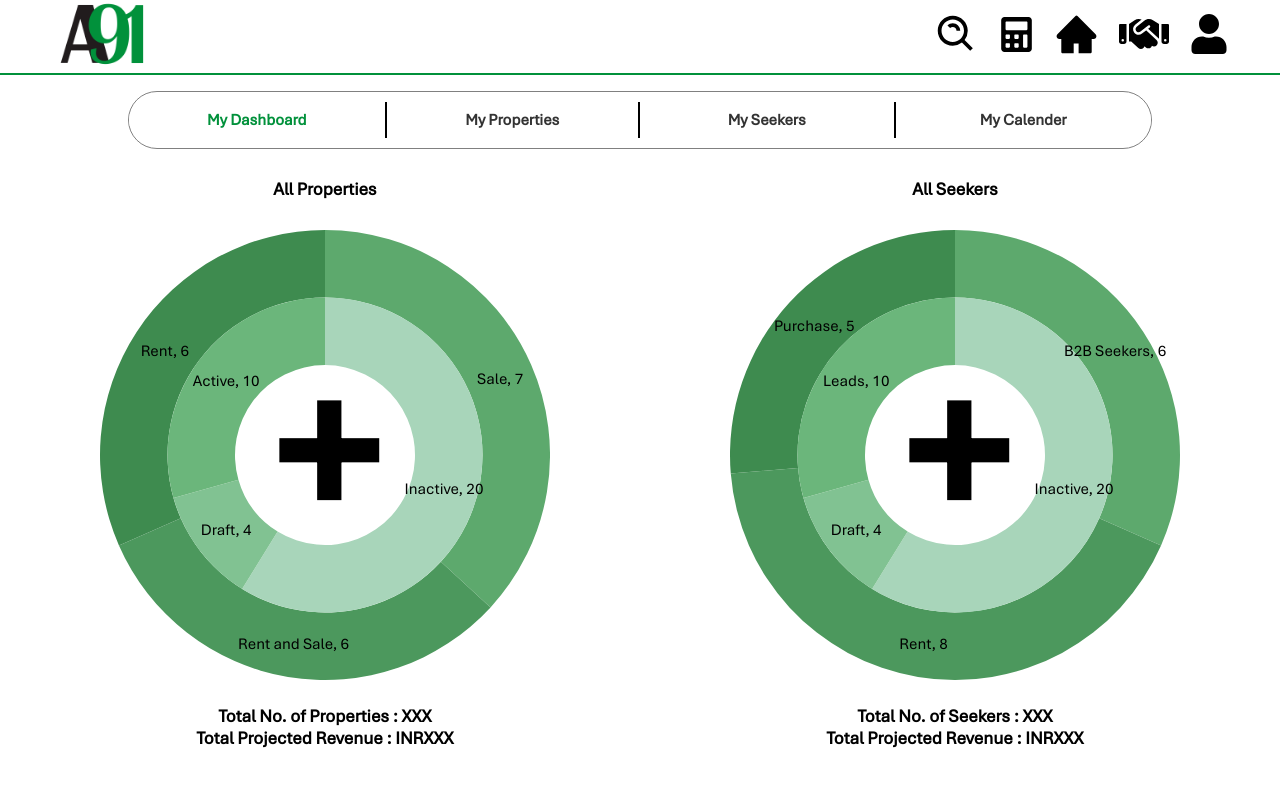
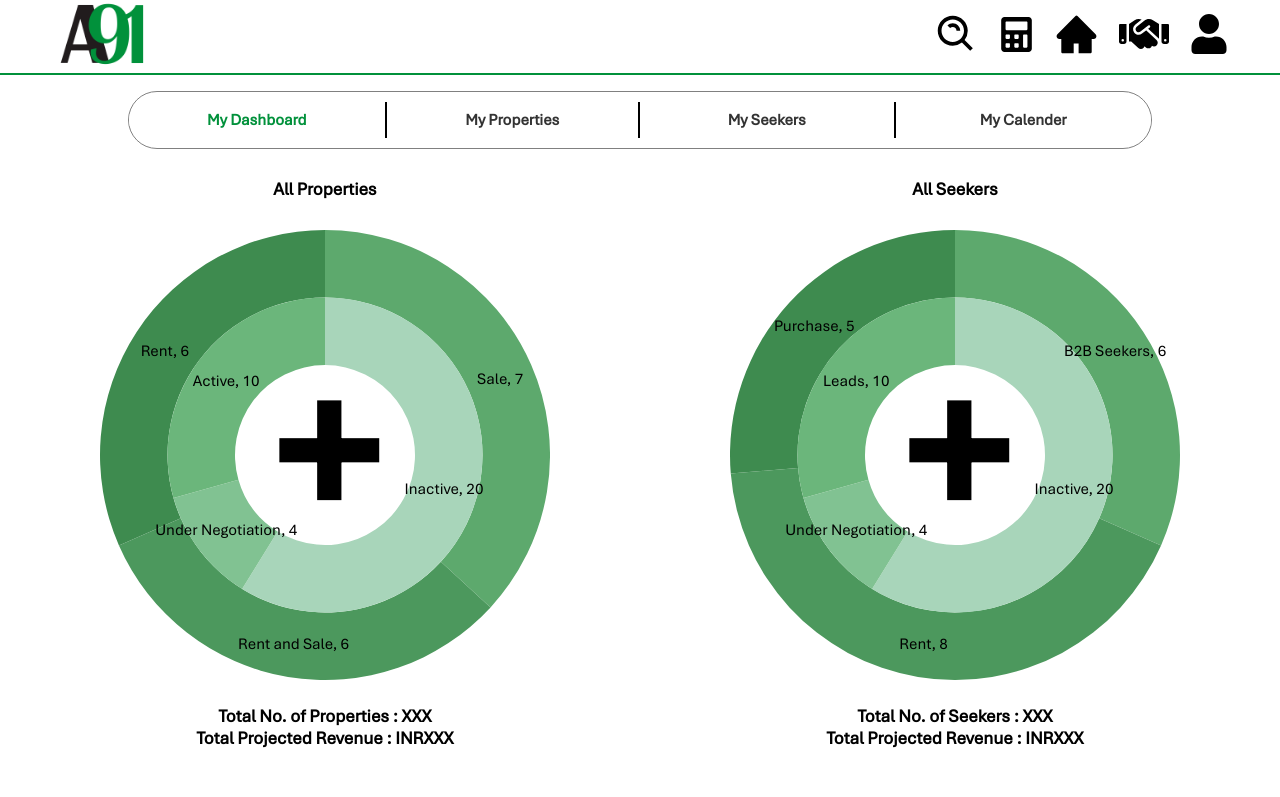
Before and after one commit to rakeshrauniyar12/A91, a React (Create React App) app in the folder a91/: page /dashboard in a window 1280 px wide. Shown: the top 797 px of the page. Built offline with nearby package versions, Linux system fonts and the light colour scheme.

Commit message:
search icon alignment fix

```diff
--- a/a91/src/Component/MyDashboard.js
+++ b/a91/src/Component/MyDashboard.js
@@ -103,7 +103,7 @@ const MyDashboard = () => {
     const propertiesData = {
         inner: [
           { label: "Inactive", value: 20 },
-          { label: "Draft", value: 4 },
+          { label: "Under Negotiation", value: 4 },
           { label: "Active", value: 10 },
         ],
         outer: [
@@ -117,7 +117,7 @@ const MyDashboard = () => {
       const seekersData = {
         inner: [
           { label: "Inactive", value: 20 },
-          { label: "Draft", value: 4 },
+          { label: "Under Negotiation", value: 4 },
           { label: "Leads", value: 10 },
         ],
         outer: [
```
